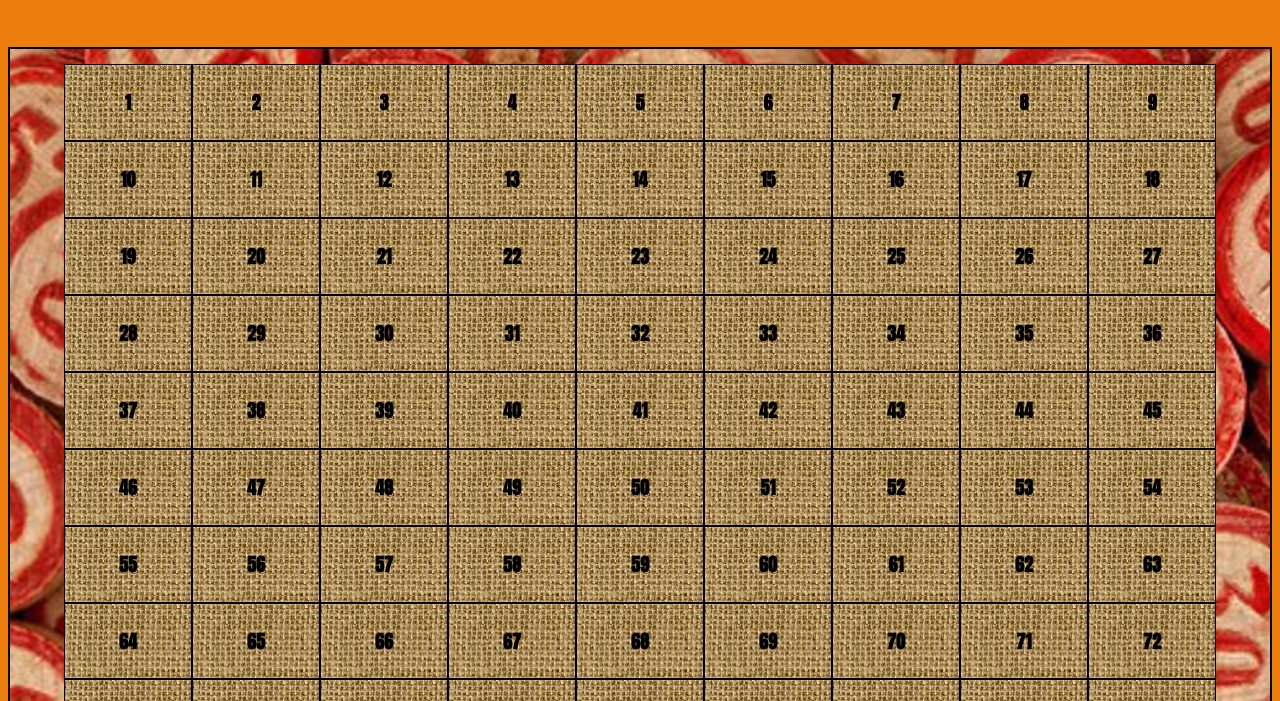
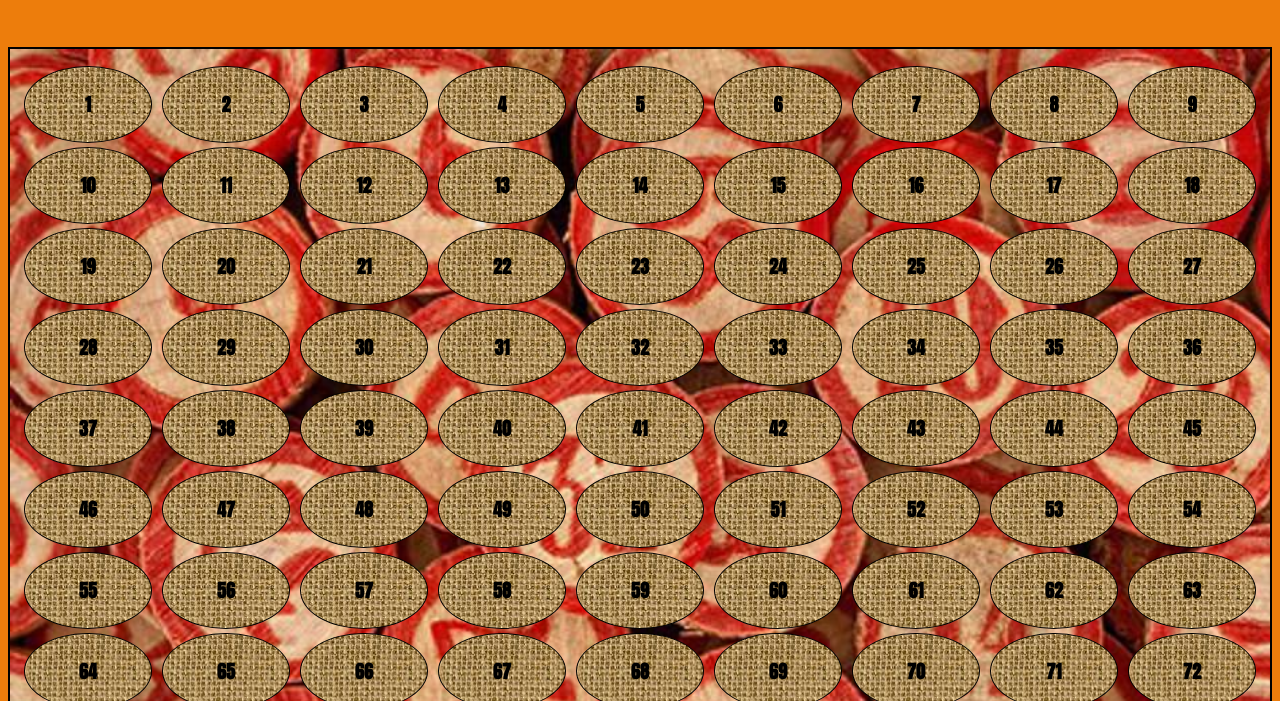
Before and after one commit to SimonePotenza1006/U1-W3-D4, a plain HTML site: page index.html in a window 1280 px wide. Shown: the part 73-774 px from the top of the page. Drawn offline with Linux system fonts and the light colour scheme.

Commit message:
Added some CSS style to cells

```diff
--- a/assets/style.css
+++ b/assets/style.css
@@ -30,6 +30,11 @@ main {
     background-image: url(images.jpg);
     font-family: 'Anton', sans-serif; ;
     font-size: large;
+    border-radius: 50%;
+    margin-left: 5px;
+    margin-right: 5px;
+    margin-top: 2px;
+    margin-bottom: 2px;
 }
 
 
```
